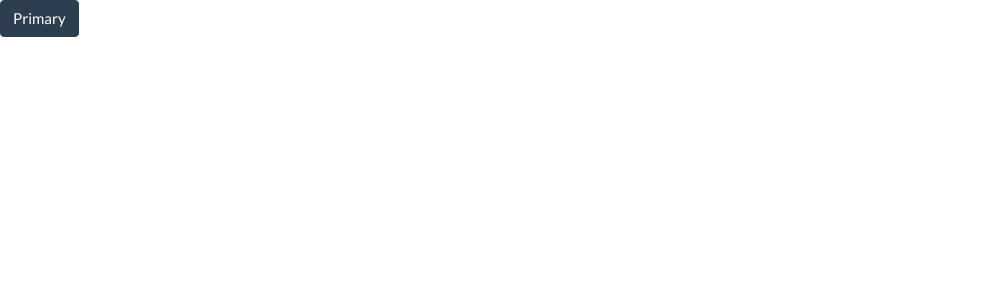
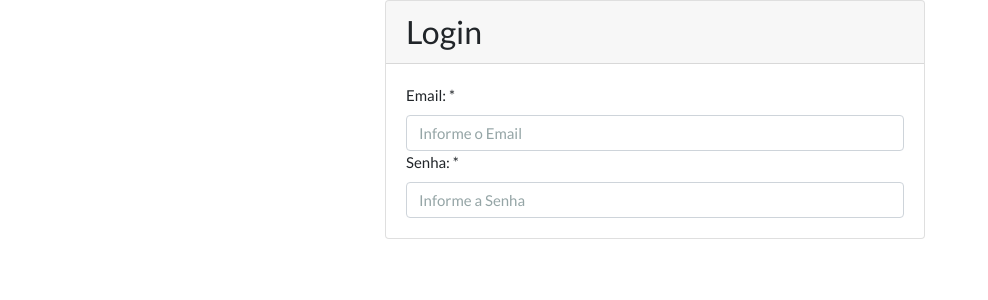
Before and after one commit to josivaldobatista/minhas-financas-app, a React (Create React App) app: page / in a window 1280 px wide. Shown: the top 300 px of the page, without its empty margins (0-988 px from the left). Built offline with nearby package versions, Linux system fonts and the light colour scheme.

Commit message:
Formulário de login.(Componentização)

```diff
--- a/src/App.js
+++ b/src/App.js
@@ -1,14 +1,15 @@
 import React from 'react';
+import Login from './views/login'
 
 import 'bootswatch/dist/flatly/bootstrap.css'
 
 class App extends React.Component {
 
   render() {
-    return(
-    <div>
-      <button type="button" className="btn btn-primary">Primary</button>
-    </div>
+    return (
+      <div>
+        <Login />
+      </div>
     )
   }
 }
--- /dev/null
+++ b/src/components/card.js
@@ -0,0 +1,16 @@
+import React from 'react'
+
+class Card extends React.Component {
+    render() {
+        return (
+            <div className="card mb-3">
+                <h3 className="card-header">{this.props.title}</h3>
+                <div className="card-body">
+                    {this.props.children}
+                </div>
+            </div>
+        )
+    }
+}
+
+export default Card
--- /dev/null
+++ b/src/components/form-group.js
@@ -0,0 +1,12 @@
+import React from 'react'
+
+function FormGroup(props) {
+    return (
+        <div className="form-froup">
+            <label htmlFor={props.htmlFor}>{props.label}</label>
+            {props.children}
+        </div>
+    )
+}
+
+export default FormGroup
--- /dev/null
+++ b/src/views/login.js
@@ -0,0 +1,39 @@
+import React from 'react'
+
+import Card from '../components/card'
+import FormGroup from '../components/form-group'
+
+class Login extends React.Component {
+    render() {
+        return(
+        <div className="container">
+            <div className="row">
+                 <div className="col-md-6" style={{position: 'relative', left:'300px'}}>
+                    <div className="bs-docs-section">
+                        <Card title="Login">
+                            <div className="row">
+                                <div className="col-lg-12">
+                                    <div className="bs-component">
+                                        <fieldset>
+                                            <FormGroup label="Email: *" htmlFor="email">
+                                                <input type="email" className="form-control" id="email"
+                                                    aria-describedby="emailHelp" placeholder="Informe o Email" />
+                                            </FormGroup>
+                                            <FormGroup label="Senha: *" htmlFor="senha">
+                                                <input type="password" className="form-control" id="senha"
+                                                    placeholder="Informe a Senha" />
+                                            </FormGroup>
+                                        </fieldset>
+                                    </div>
+                                </div>
+                            </div>
+                        </Card>
+                    </div>
+                 </div>
+            </div>
+        </div>
+        )
+    }
+}
+
+export default Login
```
